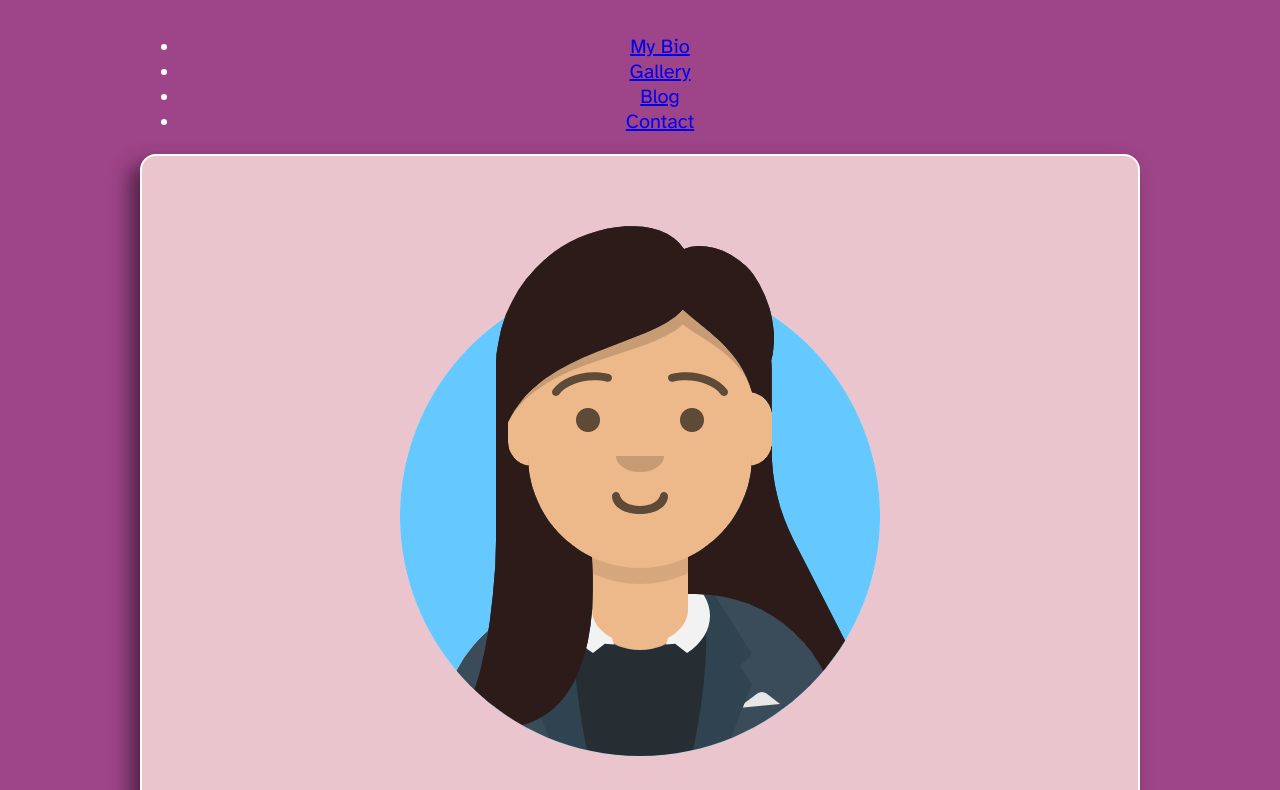
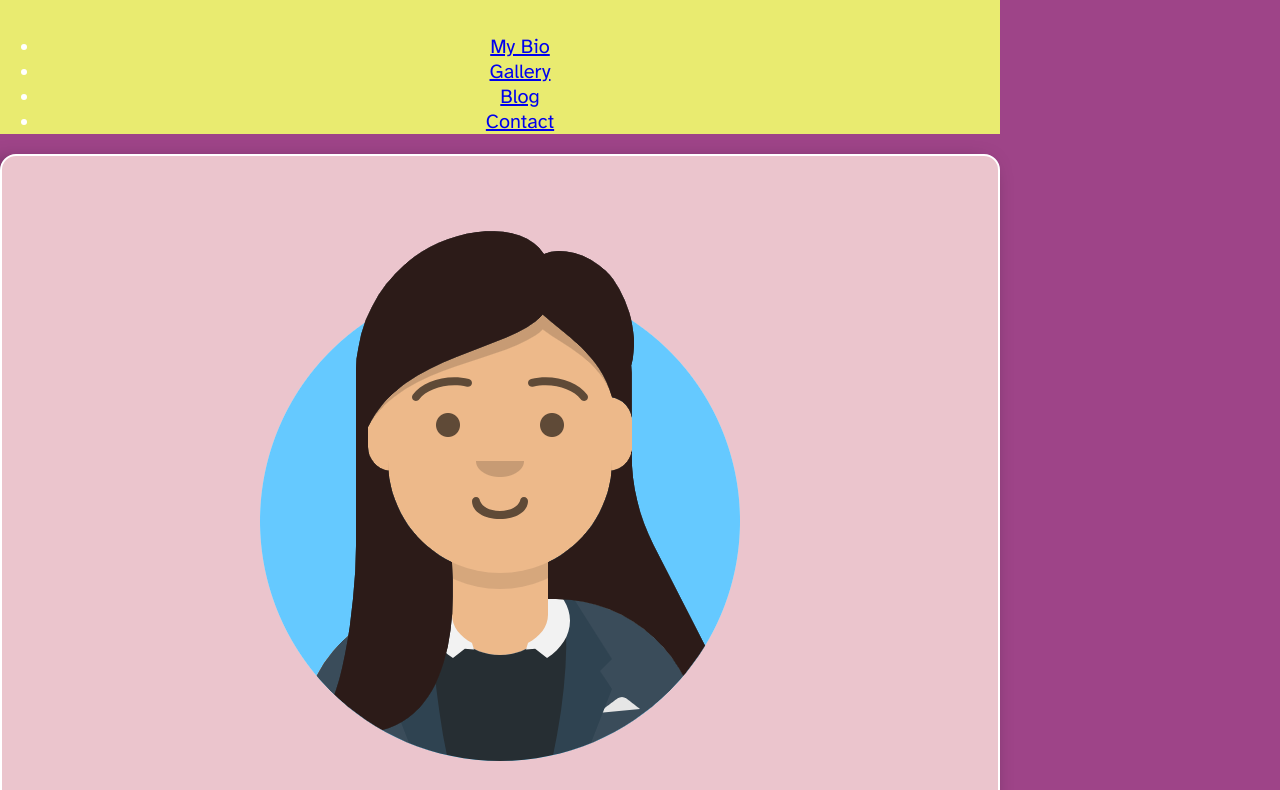
Before and after one commit to rvcc-grid/fa26-about-me-VTeaLatte, a plain HTML site: page index.html in a window 1280 px wide. Shown: the part 240-1030 px from the top of the page. Drawn offline with Linux system fonts and the light colour scheme.

Commit message:
add nav.css

```diff
--- /dev/null
+++ b/css/nav.css
@@ -0,0 +1,46 @@
+/* make scrolling smooth */
+html {
+    scroll-behavior: smooth;
+}
+
+/*
+ get rid of padding & sizing on body so
+ header is at top
+*/
+
+body {
+    box-sizing: border-box;
+    padding: 0;
+    margin: 0;
+}
+
+/* add some padding back to rest of page */
+main {
+    padding: 2vw;
+}
+
+/* navbar */
+
+
+
+/* logo */
+
+
+
+/* navigation list */
+
+
+/*
+ style all a tags in header
+ and then on hover
+*/
+
+
+
+
+
+/*
+media query for non-mobile nav bar
+min-width set to width of nav elements
+such that no text wraps
+*/
--- a/css/style.css
+++ b/css/style.css
@@ -21,6 +21,7 @@ body {
 /*HEADER*/
 header {
     text-align: center;
+    background-color: #E9EB70;
 }
 
 /* MAIN BOX */
--- a/index.html
+++ b/index.html
@@ -10,6 +10,7 @@
     <link href="https://fonts.googleapis.com/css2?family=Atkinson+Hyperlegible:ital,wght@0,400;0,700;1,400;1,700&family=Figtree:ital,wght@0,300..900;1,300..900&display=swap" rel="stylesheet">
 
     <link href="css/style.css" rel="stylesheet">
+    <link href="css/nav.css" rel="stylesheet">
 </head>
 
 <!-- The body element is shown to the website's viewer-->
```
